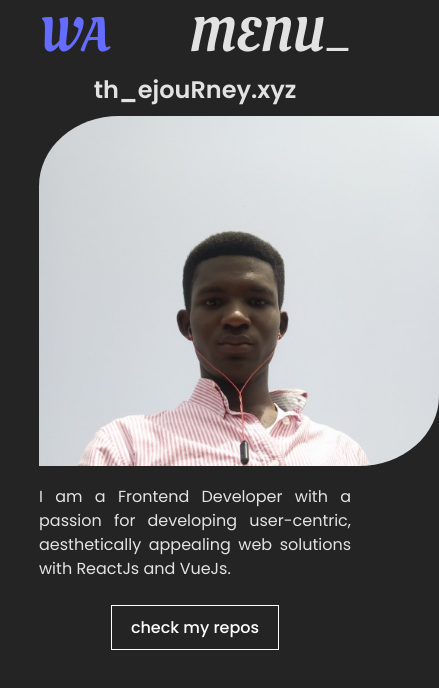
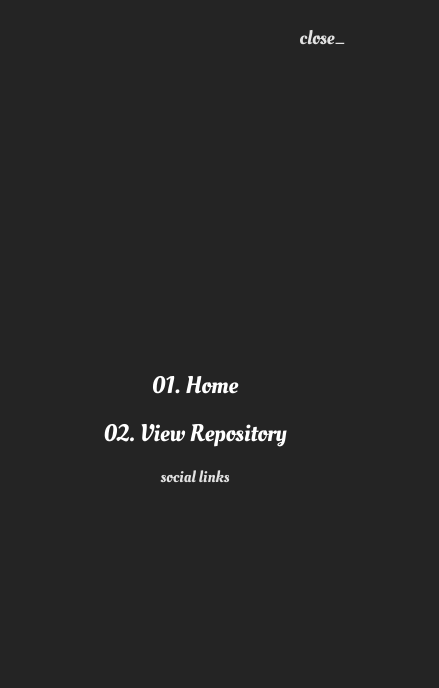
Before and after one commit to williamwebs/github-fetch, a Vue app: page / in a window 390 px wide. Shown: the top 688 px of the page, 439 px wide, since content can reach past the window. Built offline with nearby package versions, Linux system fonts and the light colour scheme; what oh-vue-icons would draw is missing.

Commit message:
mobile responsiveness

```diff
--- a/src/App.vue
+++ b/src/App.vue
@@ -1,12 +1,17 @@
 <script setup>
-let openMenu = false;
+let openMenu = true;
+
+const handleMenu = () => {
+  openMenu = !openMenu;
+  console.log(openMenu);
+};
 </script>
 
 <template>
   <div class="container">
     <nav id="nav">
       <router-link class="logo" to="/">WA</router-link>
-      <div class="menu__bar" @click="openMenu = !openMenu">Menu_</div>
+      <div class="menu__bar" @click="handleMenu">Menu_</div>
       <div class="menu__container" v-if="openMenu">
         <div class="menus">
           <ul>
@@ -23,7 +28,7 @@ let openMenu = false;
           <div class="socials">social links</div>
         </div>
 
-        <span @click="openMenu = !openMenu">close_</span>
+        <span @click="handleMenu">close_</span>
       </div>
     </nav>
 
@@ -38,8 +43,8 @@ body {
 .container {
   width: 80%;
   margin: 0 auto;
-  // position: relative;
 }
+
 #nav {
   display: flex;
   align-items: center;
@@ -69,6 +74,14 @@ body {
     display: flex;
     align-items: center;
     justify-content: center;
+
+    // .show {
+    //   display: block;
+    // }
+
+    // .hide {
+    //   display: none;
+    // }
 
     span {
       position: absolute;
@@ -109,4 +122,34 @@ body {
     cursor: pointer;
   }
 }
+
+@media (max-width: 600px) {
+  .container {
+    width: 90%;
+
+    #nav {
+      padding: 1rem 0;
+      .logo,
+      .menu__bar {
+        font-size: 2rem;
+      }
+
+      .menu__container {
+        padding: 0rem;
+        span {
+          top: 1.5rem;
+          right: 1.8rem;
+          font-size: 1.2rem;
+        }
+
+        ul {
+          li {
+            font-size: 1.5rem;
+            margin: 0.8rem;
+          }
+        }
+      }
+    }
+  }
+}
 </style>
--- a/src/style.scss
+++ b/src/style.scss
@@ -26,6 +26,10 @@
 
   --poppins: "Poppins", sans-serif;
   --oleo: "Oleo Script", cursive;
+}
+
+body {
+  width: 100vw;
 }
 
 a {
--- a/src/views/Home.vue
+++ b/src/views/Home.vue
@@ -10,7 +10,8 @@ const name = "th_ejouRney.xyz";
     </div>
     <p>
       I am a Frontend Developer with a passion for developing user-centric,
-      aesthetically appealing web solutions with ReactJs and VueJs.
+      aesthetically appealing web solutions with <span>ReactJs</span> and
+      <span>VueJs.</span>
     </p>
     <router-link to="repo" class="btn">check my repos</router-link>
   </section>
@@ -51,4 +52,18 @@ const name = "th_ejouRney.xyz";
     }
   }
 }
+
+@media (max-width: 600px) {
+  .home {
+    .img__wrapper {
+      width: 100%;
+    }
+    p {
+      span {
+        color: rgb(132, 0, 255);
+        letter-spacing: .1rem;
+      }
+    }
+  }
+}
 </style>
--- a/src/views/SingleRepo.vue
+++ b/src/views/SingleRepo.vue
@@ -23,13 +23,6 @@ export default {
           this.isLoading = false;
         })
         .catch((err) => console.log(err.message));
-      // const res = await axios.get(
-      //   "https://api.github.com/users/williamwebs/repos/" + this.id
-      // );
-      // this.details = res.data;
-      // console.log(this.details);
-      // this.isLoading = false;
-      // console.log(this.details);
     };
     getRepos();
   },
@@ -206,14 +199,14 @@ export default {
     aside {
       padding: 1rem;
       border-radius: 5px;
-      background-color: var(--secondary-color);
-      box-shadow: var(--box-shadow);
+      // background-color: var(--secondary-color);
+      // box-shadow: var(--box-shadow);
       display: flex;
       opacity: 1;
       flex-direction: column;
       img {
         width: 6rem;
-        border: 1px solid var(--primary-color);
+        // border: 1px solid var(--primary-color);
         border-radius: 50%;
       }
     }
```
Also changed, not shown: src/config/firebase.js (added, +17 -0 lines).
